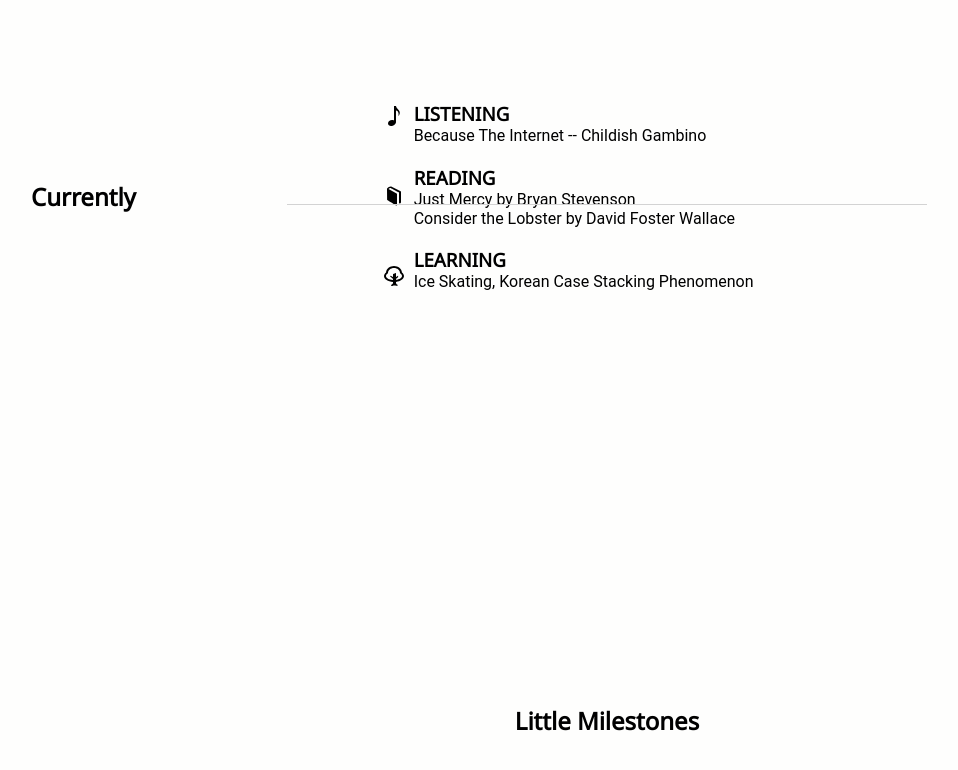
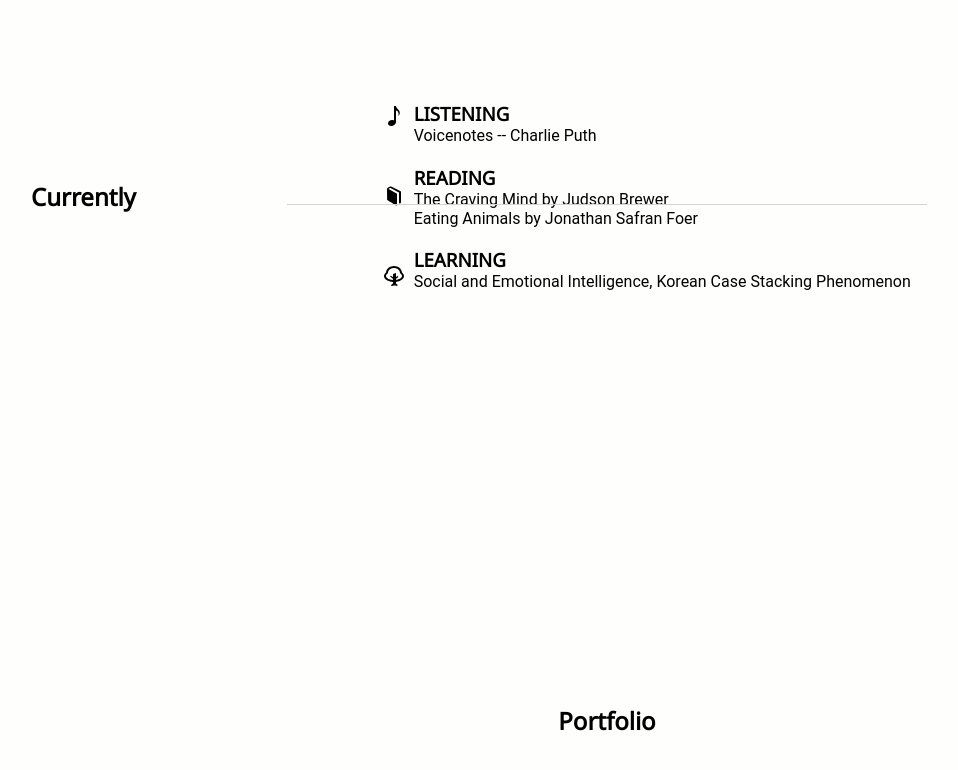
Before and after one commit to haejinjo/helloworld_aws, a website: page views/index.html in a window 1280 px wide. Shown: the part 1100-1870 px from the top of the page, without its empty margins (33-991 px from the left). Drawn offline with nearby package versions, Linux system fonts and the light colour scheme.

Commit message:
offset the last circle button nav correctly

```diff
--- a/views/index.html
+++ b/views/index.html
@@ -79,22 +79,22 @@
                     <p>
                         <h3>LISTENING</h3>
 
-                        <p>Because The Internet -- Childish Gambino</p>
+                        <p>Voicenotes -- Charlie Puth</p>
                     </p>
                 </li>
                 <li id="hobby-item">
                     <p>
                         <h3>READING</h3>
 
-                        <p>Just Mercy by Bryan Stevenson
-                            <br> Consider the Lobster by David Foster Wallace</p>
+                        <p>The Craving Mind by Judson Brewer
+                            <br> Eating Animals by Jonathan Safran Foer</p>
                     </p>
                 </li>
                 <li id="hobby-item">
                     <p>
                         <h3>LEARNING</h3>
 
-                        <p>Ice Skating, Korean Case Stacking Phenomenon</p>
+                        <p>Social and Emotional Intelligence, Korean Case Stacking Phenomenon</p>
                     </p>
                 </li>
             </ul>
@@ -103,7 +103,7 @@
 
         <!-- Yung Portfolio -->
         <section id="projects">
-            <h2 style="text-align: center;"> Little Milestones </h2>
+            <h2 style="text-align: center;"> Portfolio </h2>
             <div class="projects-container">
                 <a href="/blog?id=79">
                     <div class="project-link-wrapper">
@@ -179,7 +179,7 @@
 
                     $(circleNode.id).click(function () {
                         $('html,body').animate({
-                            scrollTop: $(targetId).offset().top
+                            scrollTop: $(targetId).offset().top - 90
                         }, 'slow');
                     });
                     document.getElementById("sidenav").appendChild(circleNode);
```
